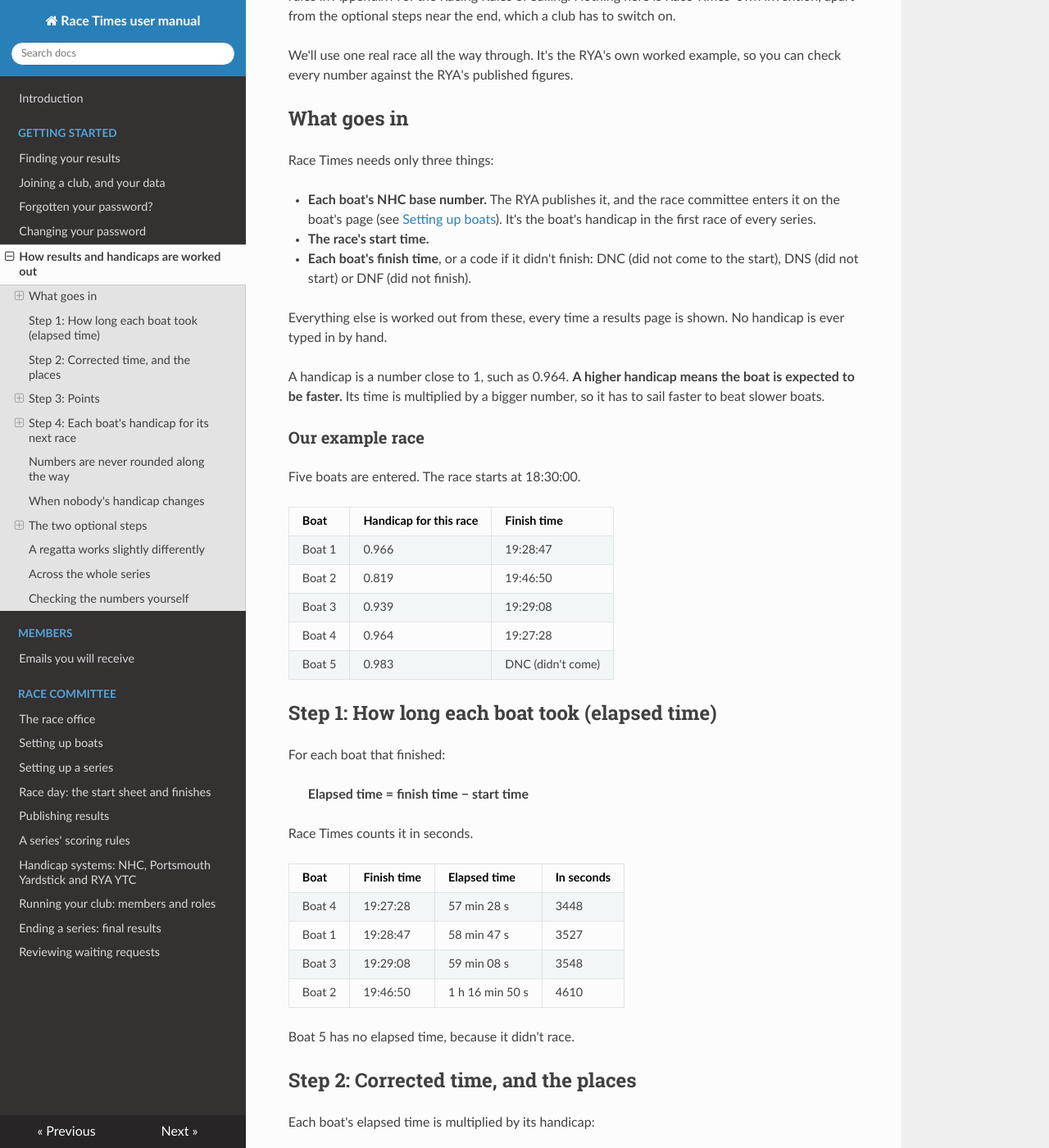
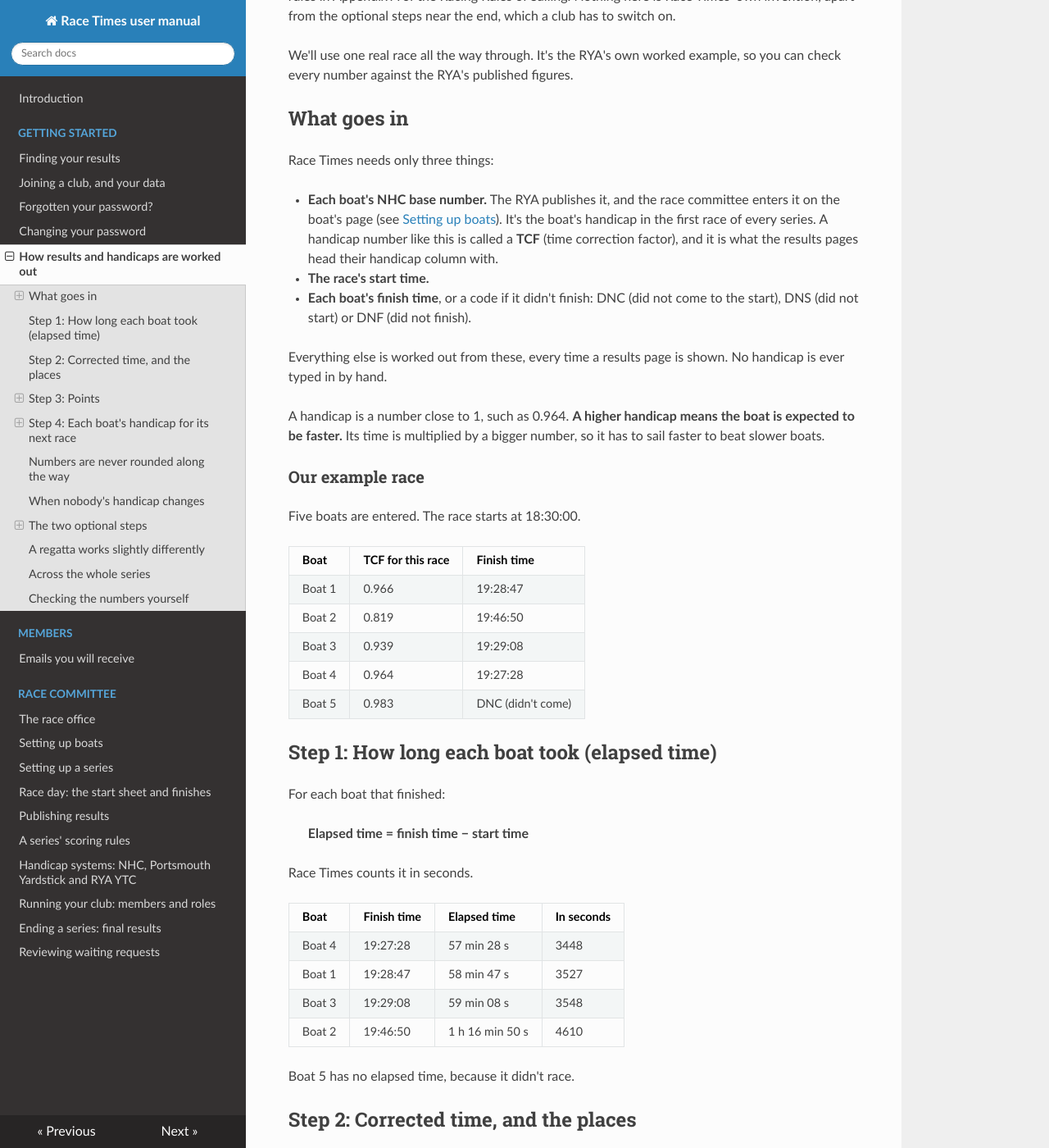
Before and after one commit to mattstibbs/racetimes, an MkDocs documentation site: the page built from manual/getting-started/how-results-are-worked-out.md, in a window 1280 px wide and 1400 px high, scrolled down 464 px. Shown: the whole window at 82% size. Built offline with MkDocs 1.6.1, drawn with Linux system fonts in a browser that asks for light colours; nearby versions of some CDN libraries; some of the changed text lies outside the part shown.

Commit message:
Head the NHC handicap columns TCF; give NS its own CSV column (#54)
At the owner's request: the NHC column is TCF (Next TCF), as the slice 24
spec said, and a YTC series' CSV has a separate NS column so the number stays
numeric. Manual defines TCF; the boat page screenshot is regenerated.


Claude-Session: https://claude.ai/code/session_01QY3tQYF5nVQS35pznUQfpw

Co-authored-by: Claude <noreply@anthropic.com>

```diff
--- a/manual/getting-started/how-results-are-worked-out.md
+++ b/manual/getting-started/how-results-are-worked-out.md
@@ -27,7 +27,9 @@ Race Times needs only three things:
 - **Each boat's NHC base number.** The RYA publishes it, and the race
   committee enters it on the boat's page (see
   [Setting up boats](../committee/setting-up-boats.md)). It's the boat's
-  handicap in the first race of every series.
+  handicap in the first race of every series. A handicap number like this is
+  called a **TCF** (time correction factor), and it is what the results pages
+  head their handicap column with.
 - **The race's start time.**
 - **Each boat's finish time**, or a code if it didn't finish: DNC (did not
   come to the start), DNS (did not start) or DNF (did not finish).
@@ -43,7 +45,7 @@ number, so it has to sail faster to beat slower boats.
 
 Five boats are entered. The race starts at 18:30:00.
 
-| Boat | Handicap for this race | Finish time |
+| Boat | TCF for this race | Finish time |
 |---|---|---|
 | Boat 1 | 0.966 | 19:28:47 |
 | Boat 2 | 0.819 | 19:46:50 |
@@ -77,7 +79,7 @@ Each boat's elapsed time is multiplied by its handicap:
 The boat with the **lowest corrected time wins**, and the others follow in
 order.
 
-| Place | Boat | Elapsed (seconds) | × Handicap | = Corrected (seconds) | Shown as |
+| Place | Boat | Elapsed (seconds) | × TCF | = Corrected (seconds) | Shown as |
 |---|---|---|---|---|---|
 | 1 | Boat 4 | 3448 | × 0.964 | = 3323.87 | 0:55:24 |
 | 2 | Boat 3 | 3548 | × 0.939 | = 3331.57 | 0:55:32 |
@@ -191,7 +193,7 @@ par. That's its **achieved handicap**:
 
 > **Achieved handicap = par time ÷ elapsed time**
 
-| Boat | Par time ÷ elapsed | = Achieved handicap | Handicap it raced on |
+| Boat | Par time ÷ elapsed | = Achieved TCF | TCF it raced on |
 |---|---|---|---|
 | Boat 4 | 3439.28 ÷ 3448 | = 0.9975 | 0.964 |
 | Boat 3 | 3439.28 ÷ 3548 | = 0.9694 | 0.939 |
```
Also changed, not shown: docs/decisions.md (+13 -0 lines), manual/committee/handicap-systems.md (+3 -3 lines), manual/getting-started/finding-results.md (+2 -2 lines), manual/images/results-boat.png, 9 other files.
